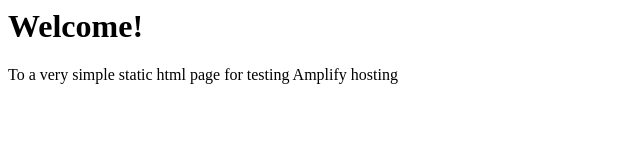
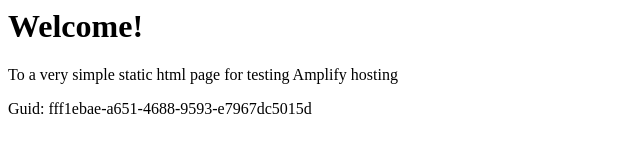
Before and after one commit to aws-aemilia-lhr/Github-PR-Commit-Integration-Test-DoNotTouch-GitHubAutoBuildCanaryTest-v1-preprod-eu-west-2, a website: page src/index.html in a window 1280 px wide. Shown: the whole page, without its empty margins (0-640 px from the left). Drawn offline with Linux system fonts and the light colour scheme.

Commit message:
commit from integ tests

```diff
--- a/src/index.html
+++ b/src/index.html
@@ -1,3 +1,5 @@
+
+
 <html lang="en">
 
 <head>
@@ -10,6 +12,6 @@
 <body>
     <h1>Welcome!</h1>
     <p>To a very simple static html page for testing Amplify hosting</p>
-</body>
+    <p>Guid: fff1ebae-a651-4688-9593-e7967dc5015d</p></body>
 
 </html>
```
